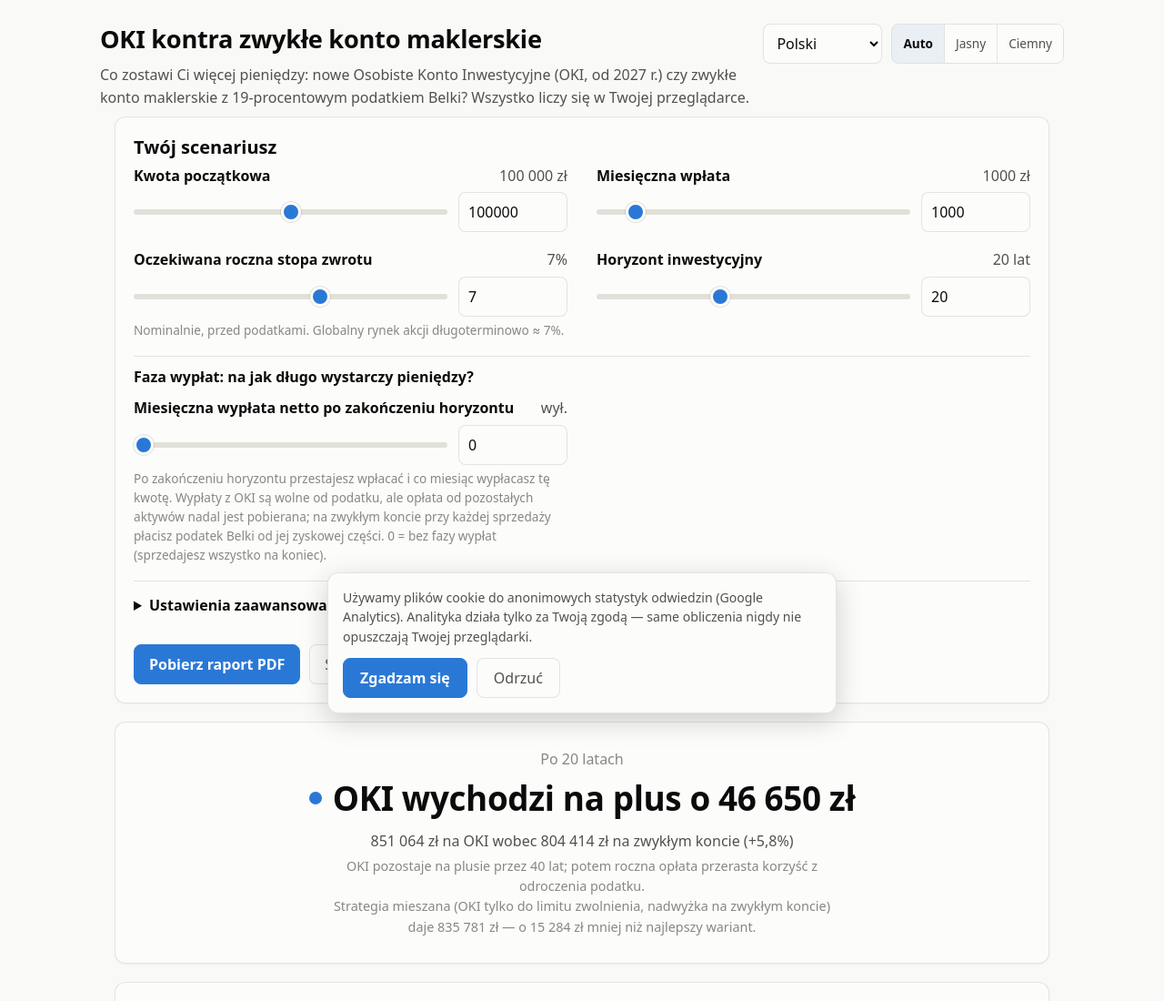
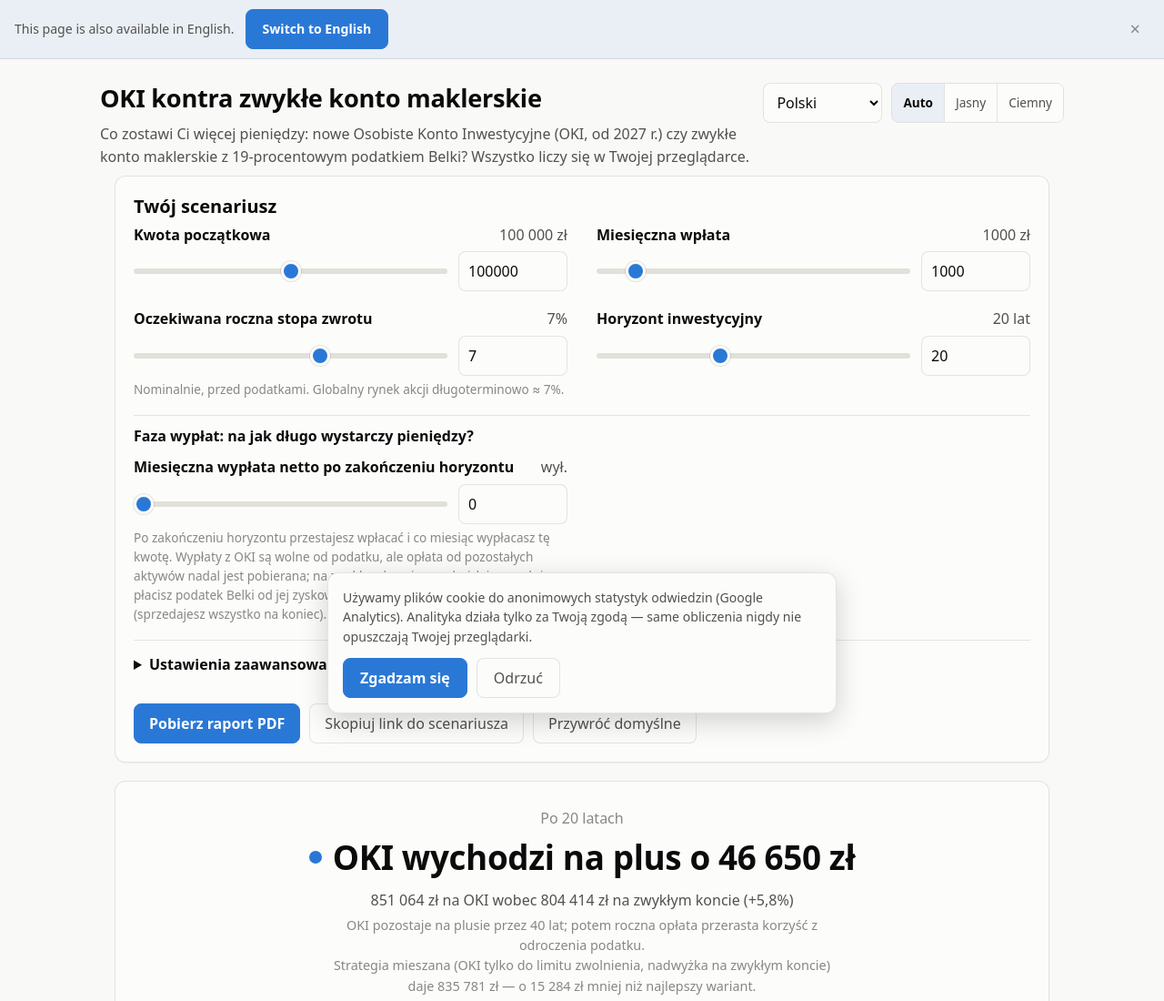
Before and after one commit to sobolevbel/okicalc, a website with bundled scripts: page index.html in a window 1280 px wide. Shown: the top 1100 px of the page at 91% size. Built offline with nearby package versions, Linux system fonts and the light colour scheme.

Commit message:
Offer the browser's language in a banner instead of switching silently
Restores the convenience the autodetect removal cost, without the SEO damage
that autodetect caused: a visitor whose browser is set to another language gets
a one-click switch, the page itself stays in the language its metadata promises.

Strings are co-located in js/ui/langbanner.js rather than js/locales/*.js — the
banner has to speak the language it offers, and t() only ever reads the current
locale. Same reasoning as js/news.js, so locale key parity does not churn.

The banner carries lang="<offered>" so crawlers know that one fragment is not
in the page language, and is suppressed whenever the reader has already said
what they want: an explicit ?lang=, a stored choice, or a dismissal.

CSS reuses existing tokens only, so the dark theme needs no second declaration.

Verified in Chrome across 26 checks: offer text and switching for ru/uk/en,
persistence, dismissal, no banner for pl or an unsupported locale, ?lang=
precedence, and the Googlebot case (en-US browser still gets a Polish h1 and
title). Also light theme and a narrow viewport with no horizontal overflow.

```diff
--- a/css/style.css
+++ b/css/style.css
@@ -386,6 +386,29 @@ td.neg { color: var(--c-neg); }
 
 .toast-inline { color: var(--accent); font-weight: 600; }
 
+/* ============ Language suggestion banner ============ */
+/* In flow at the very top, so it never collides with the fixed cookie banner
+   at the bottom. Built from existing tokens only — no theme-specific rules. */
+.lang-banner {
+  display: flex; align-items: center; gap: 12px; flex-wrap: wrap;
+  padding: 10px 16px;
+  background: var(--wash); border-bottom: 1px solid var(--border);
+  font-size: 0.88rem; color: var(--ink-2);
+}
+.lang-banner p { margin: 0; }
+.lang-banner button {
+  font: inherit; cursor: pointer; min-height: 44px;
+  border-radius: 8px; padding: 8px 18px;
+  background: var(--accent); color: var(--accent-ink);
+  border: 1px solid var(--accent); font-weight: 600;
+}
+.lang-banner .lang-dismiss {
+  margin-inline-start: auto;
+  background: none; color: var(--muted); border: none;
+  font-size: 1.25rem; line-height: 1; font-weight: 400; padding: 8px 10px;
+}
+.lang-banner .lang-dismiss:hover { color: var(--ink); }
+
 /* ============ Cookie consent banner ============ */
 .consent-banner {
   position: fixed; left: 16px; right: 16px; bottom: 16px;
--- a/js/main.js
+++ b/js/main.js
@@ -11,6 +11,7 @@ import { computeMatrix, renderHeatTable } from './ui/table.js';
 import { renderSummary } from './ui/summary.js';
 import { renderPayout } from './ui/payout.js';
 import { renderNews } from './ui/news.js';
+import { initLangBanner } from './ui/langbanner.js';
 import { renderExplain, renderPrintParams } from './ui/explain.js';
 
 let state = decodeState(location.search);
@@ -209,6 +210,13 @@ function initLanguage() {
     setLang(sel.value);
     onLanguageChange();
   });
+
+  // Offer — never impose — the browser's language; see js/ui/langbanner.js.
+  initLangBanner((code) => {
+    sel.value = code;
+    setLang(code);
+    onLanguageChange();
+  });
 }
 
 function onLanguageChange() {
--- /dev/null
+++ b/js/ui/langbanner.js
@@ -0,0 +1,109 @@
+// Language suggestion banner: a visitor whose browser is set to another
+// language gets a one-click switch — the page never switches on its own.
+//
+// Silent autodetection used to run at boot and it cost us the search snippet:
+// Googlebot (en-US) rendered an English DOM at the canonical URL that <title>,
+// the meta description and <html lang="pl"> all promise in Polish, so Google
+// indexed the rendered English <h1> as the page title. Offering the language
+// instead of applying it keeps the canonical URL honestly Polish — and leaves
+// the choice with the reader, which silent switching never did.
+//
+// Strings live here rather than in js/locales/*.js because the banner must
+// speak the language it offers, not the one currently rendered, and t() only
+// ever reads the current locale. Co-located like js/news.js: adding a language
+// means editing this file alone, so locale key parity never churns.
+import { currentLang } from '../i18n.js';
+
+const BANNER = {
+  pl: {
+    text: 'Ta strona jest dostępna także w języku polskim.',
+    action: 'Przełącz na polski',
+    close: 'Zamknij',
+  },
+  en: {
+    text: 'This page is also available in English.',
+    action: 'Switch to English',
+    close: 'Close',
+  },
+  ru: {
+    text: 'Эта страница также доступна на русском языке.',
+    action: 'Переключить на русский',
+    close: 'Закрыть',
+  },
+  be: {
+    text: 'Гэтая старонка таксама даступная па-беларуску.',
+    action: 'Пераключыць на беларускую',
+    close: 'Закрыць',
+  },
+  uk: {
+    text: 'Ця сторінка також доступна українською.',
+    action: 'Перейти на українську',
+    close: 'Закрити',
+  },
+};
+
+const DISMISS_KEY = 'okicalc:langbanner';
+const LANG_KEY = 'okicalc:lang';
+
+function readStorage(key) {
+  try { return localStorage.getItem(key); } catch { return null; }
+}
+
+// The language to offer: the first browser preference we actually support that
+// is not what the reader is already looking at. Null means "nothing to offer".
+function suggestion() {
+  const lang = currentLang();
+  for (const cand of navigator.languages || [navigator.language || '']) {
+    const base = String(cand).toLowerCase().split('-')[0];
+    if (BANNER[base]) return base === lang ? null : base;
+  }
+  return null;
+}
+
+// switchTo(code) is supplied by main.js so the banner reuses the same path as
+// the selector (persist the choice, relabel, re-render).
+export function initLangBanner(switchTo) {
+  // An explicit ?lang= or a previously stored choice both mean the reader has
+  // already said what they want; dismissal means they said "stop asking".
+  if (new URLSearchParams(location.search).has('lang')) return;
+  if (readStorage(LANG_KEY)) return;
+  if (readStorage(DISMISS_KEY) === 'off') return;
+
+  const code = suggestion();
+  if (!code) return;
+  const copy = BANNER[code];
+
+  const bar = document.createElement('div');
+  bar.className = 'lang-banner no-print';
+  bar.lang = code; // this fragment is deliberately not in the page language
+  bar.setAttribute('role', 'region');
+  bar.setAttribute('aria-label', copy.action);
+
+  const text = document.createElement('p');
+  text.textContent = copy.text;
+
+  const accept = document.createElement('button');
+  accept.type = 'button';
+  accept.textContent = copy.action;
+  accept.addEventListener('click', () => {
+    bar.remove();
+    switchTo(code);
+  });
+
+  const dismiss = document.createElement('button');
+  dismiss.type = 'button';
+  dismiss.className = 'lang-dismiss';
+  dismiss.textContent = '×';
+  dismiss.setAttribute('aria-label', copy.close);
+  dismiss.addEventListener('click', () => {
+    try { localStorage.setItem(DISMISS_KEY, 'off'); } catch { /* ignore */ }
+    bar.remove();
+  });
+
+  bar.append(text, accept, dismiss);
+  document.body.insertBefore(bar, document.body.firstChild);
+
+  // Picking a language from the selector answers the question too.
+  document.getElementById('selLang')
+    .addEventListener('change', () => bar.remove(), { once: true });
+}
```
Also changed, not shown: CLAUDE.md (+9 -0 lines).
